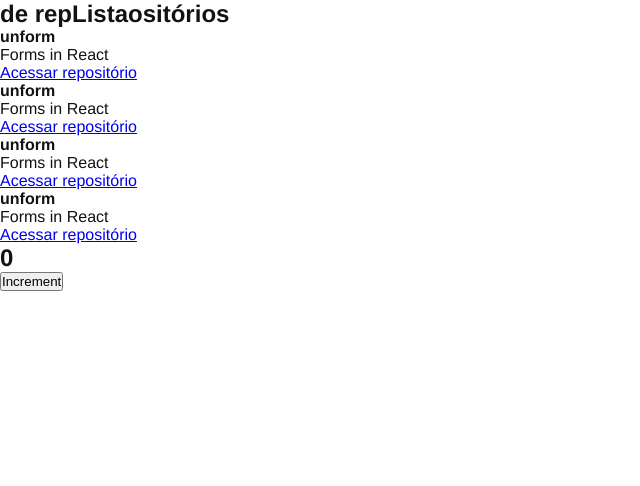
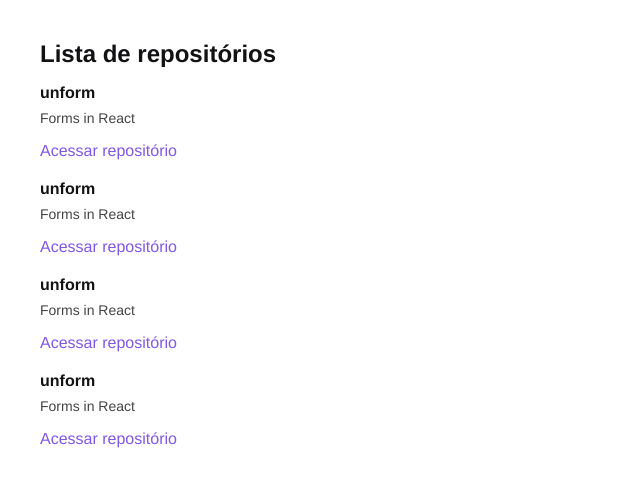
Before and after one commit to flavio022/github-explore-ignite-rocketseat-2021, a React app: page / in a window 1280 px wide. Shown: the top 486 px of the page, without its empty margins (0-640 px from the left). Built offline with nearby package versions, Linux system fonts and the light colour scheme.

Commit message:
ajustando css das listas

```diff
--- a/src/App.jsx
+++ b/src/App.jsx
@@ -1,5 +1,4 @@
 import React from "react";
-import { Counter } from "./compontes/Counter";
 import { RepositoryList } from "./compontes/RepositoryList";
 import './styles/global.scss'
 
@@ -7,7 +6,6 @@
     return (
         <>
         <RepositoryList/>
-        <Counter/>
         </>
     )
 }
--- a/src/compontes/RepositoryList.jsx
+++ b/src/compontes/RepositoryList.jsx
@@ -1,5 +1,5 @@
 import { RepositoryItem } from "./RepositoryItem";
-
+import "../styles/repositories.scss";
 export function RepositoryList(){
 
     const repository = {
@@ -9,7 +9,7 @@
     }
     return(
         <section className="repository-list">
-            <h1> de repListaositórios</h1>
+            <h1>Lista de repositórios</h1>
 
             <ul>
 
--- /dev/null
+++ b/src/styles/repositories.scss
@@ -0,0 +1,27 @@
+section.repository-list{
+    margin: 40px;
+
+    h1{
+        margin-bottom: 16px;
+    }
+    ul{
+
+        list-style: none;
+        li{
+            & + li{
+                margin-top: 20px;
+            }
+            p{
+                font-size: 14px;
+                color:#444;
+                margin-top: 8px;
+            }
+            a{
+                display: inline-block;
+                margin-top: 16px;
+                text-decoration: none;
+                color: #8257e6;
+            }
+        }
+    }
+}
```
